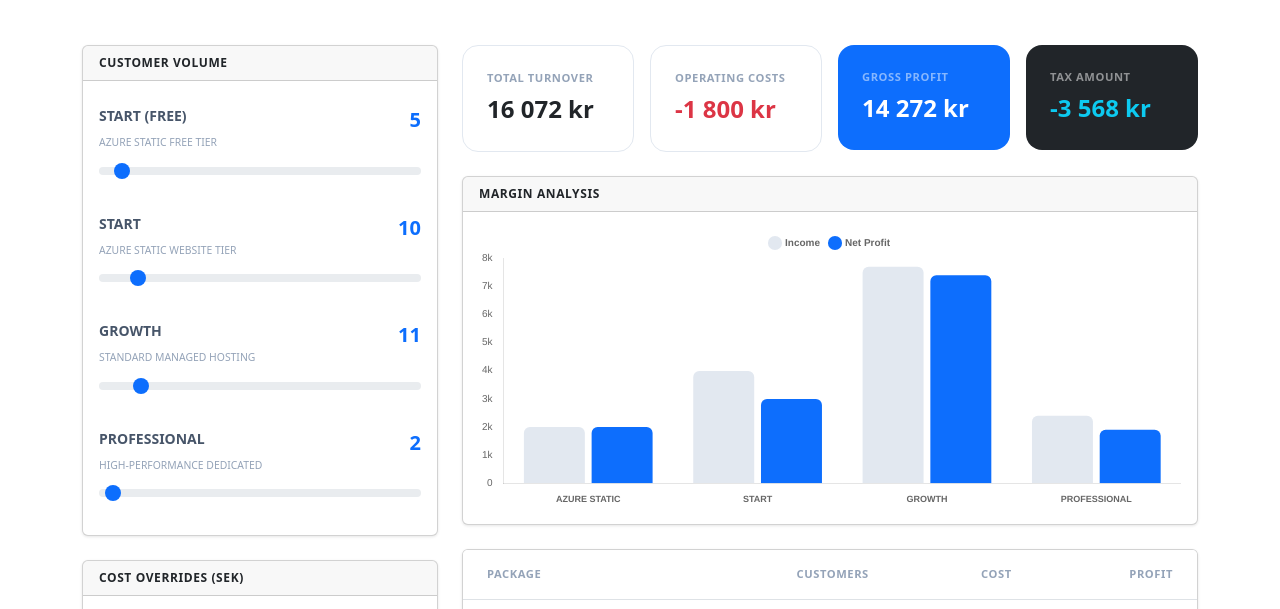
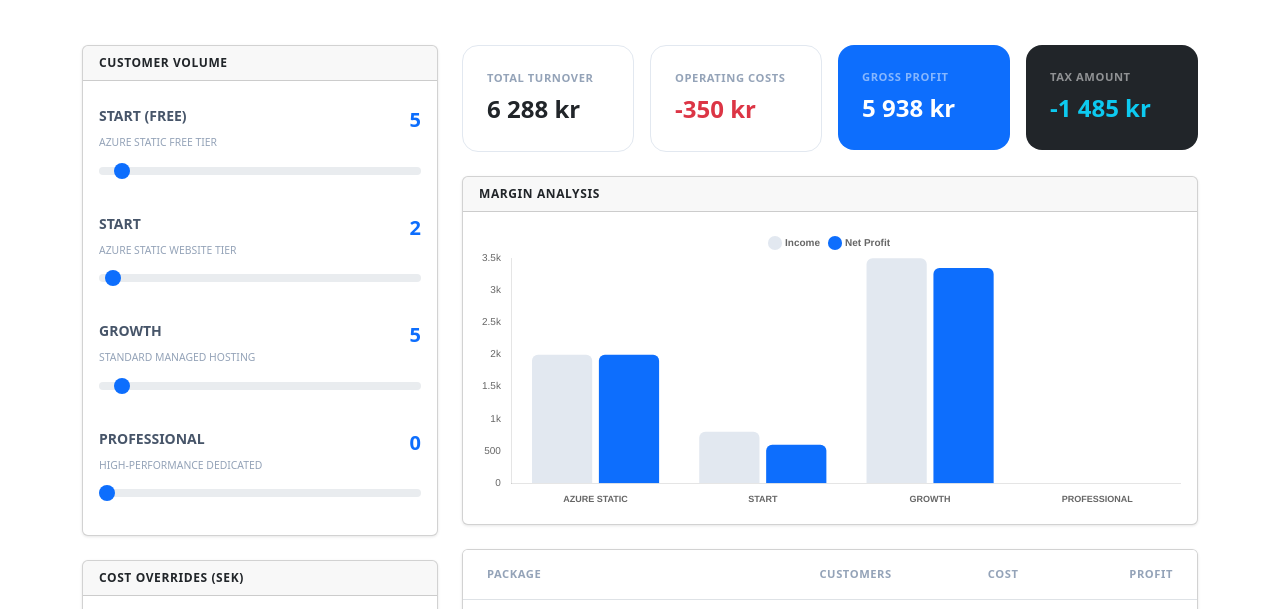
Before and after one commit to RydenDevelopment/Ryden-Development-Website, a plain HTML site: page calc.html in a window 1280 px wide. Shown: the part 145-754 px from the top of the page. Drawn offline with nearby package versions, Linux system fonts and the light colour scheme.

Commit message:
Changed starting values to first goal

```diff
--- a/calc.html
+++ b/calc.html
@@ -51,19 +51,19 @@
                         <input type="range" class="form-range" min="0" max="100" value="5" id="input-azure">
                     </div>
                     <div class="mb-4">
-                        <label class="form-label">START <span class="count-display" id="val-start">10</span></label>
+                        <label class="form-label">START <span class="count-display" id="val-start">2</span></label>
                         <div class="description">Azure Static Website Tier</div>
-                        <input type="range" class="form-range" min="0" max="100" value="10" id="input-start">
+                        <input type="range" class="form-range" min="0" max="100" value="2" id="input-start">
                     </div>
                     <div class="mb-4">
-                        <label class="form-label">GROWTH <span class="count-display" id="val-growth">11</span></label>
+                        <label class="form-label">GROWTH <span class="count-display" id="val-growth">5</span></label>
                         <div class="description">Standard managed hosting</div>
-                        <input type="range" class="form-range" min="0" max="100" value="11" id="input-growth">
+                        <input type="range" class="form-range" min="0" max="100" value="5" id="input-growth">
                     </div>
                     <div class="mb-0">
-                        <label class="form-label">PROFESSIONAL <span class="count-display" id="val-prof">2</span></label>
+                        <label class="form-label">PROFESSIONAL <span class="count-display" id="val-prof">0</span></label>
                         <div class="description">High-performance dedicated</div>
-                        <input type="range" class="form-range" min="0" max="100" value="2" id="input-prof">
+                        <input type="range" class="form-range" min="0" max="100" value="0" id="input-prof">
                     </div>
                 </div>
             </div>
```
